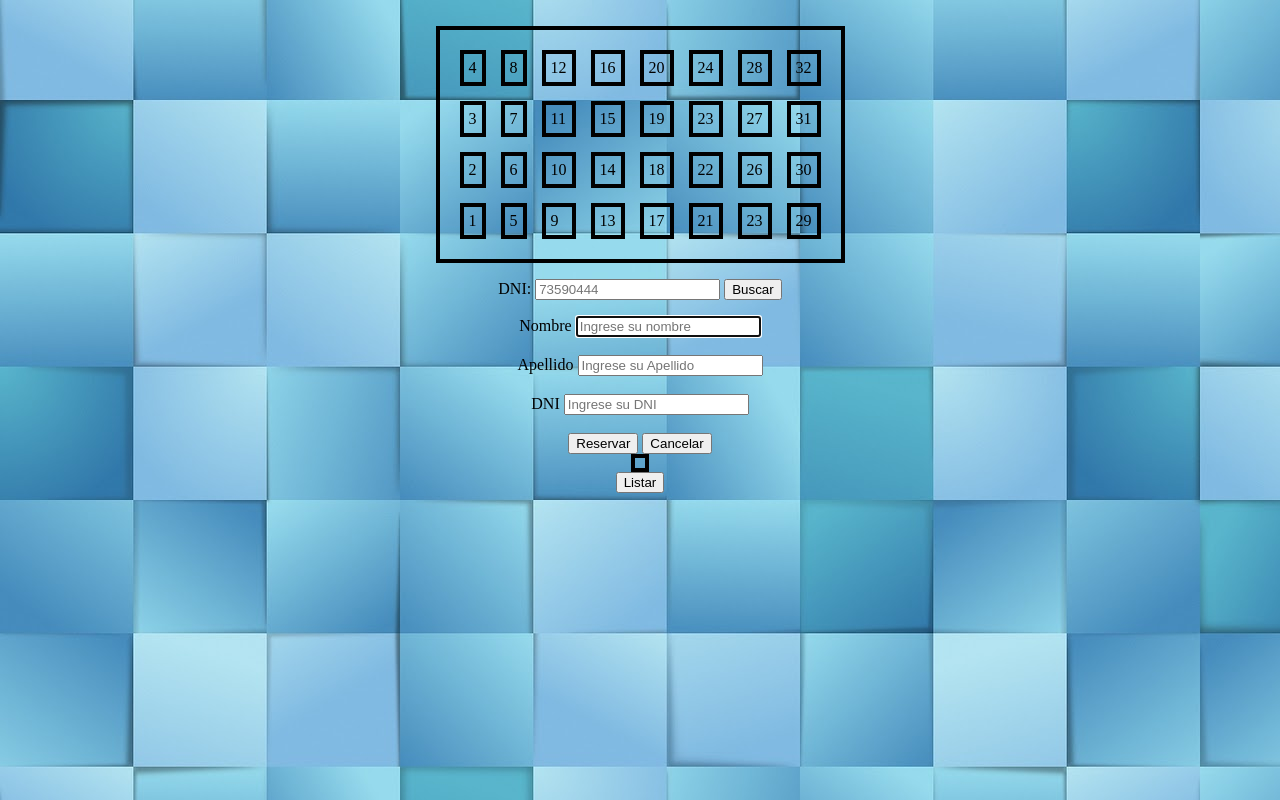
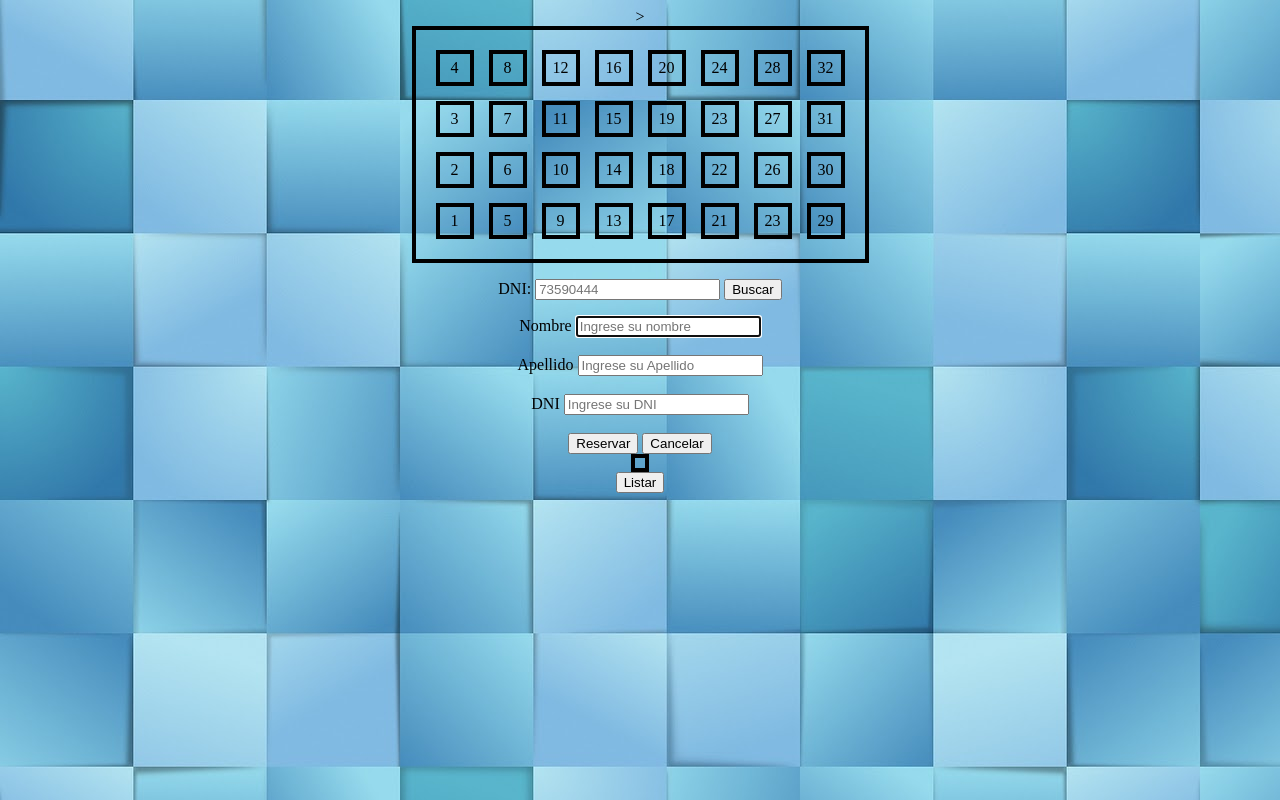
Before and after one commit to dianamariasilva/ejercicio-ev, a plain HTML site: page index.html in a window 1280 px wide. Drawn offline with Linux system fonts and the light colour scheme.

Commit message:
ejercicio evaluado

```diff
--- a/index.html
+++ b/index.html
@@ -13,65 +13,129 @@
 		}
 </style>
 </head>
-<body background="fondoazul.jpg">
+<body background="img/fondoazul.jpg">
 <body>
 <center>
 	<table class="egt">
 		<tr>
 
-  	    	<td class="celdita" id="4" onclick="">4</td>
-		    <td class="celdita" id="8">8</td>
-		    <td class="celdita" id="12">12</td>
-			<td class="celdita" id="16">16</td>
-		    <td class="celdita" id="20">20</td>
-		    <td class="celdita" id="24">24</td>
-		    <td class="celdita" id="28">28</td>
-		    <td class="celdita" id="32">32</td>
+  	    	<td class="celdita" id="4" onclick="" width="20">
+  	    	<center>4</center>
+  	    	</td>
+		    <td class="celdita" id="8" width="20">
+  	    	<center>8</center>
+  	    	</td>
+		    <td class="celdita" id="12" width="20">
+  	    	<center>12</center>
+  	    	</td>
+			<td class="celdita" id="16" width="20">
+  	    	<center>16</center>
+  	    	</td>
+		    <td class="celdita" id="20" width="20">
+  	    	<center>20</center>
+  	    	</td>
+		    <td class="celdita" id="24" width="20">
+  	    	<center>24</center>
+  	    	</td>
+		    <td class="celdita" id="28" width="20">
+  	    	<center>28</center>
+  	    	</td>
+		    <td class="celdita" id="32" width="20">
+  	    	<center>32</center>
+  	    	</td>
 
 		  </tr>
 
 		  <tr>
 
-		    <td class="celdita" id="3">3</td>
-		    <td class="celdita" id="7">7</td>
-		    <td class="celdita" id="11">11</td>
-			<td class="celdita" id="15">15</td>
-		    <td class="celdita" id="19">19</td>
-		    <td class="celdita" id="23">23</td>
-		    <td class="celdita" id="27">27</td>
-		    <td class="celdita" id="31">31</td>
+		    <td class="celdita" id="3" width="20">
+  	    	<center>3</center>
+  	    	</td>
+		    <td class="celdita" id="7" width="20">
+  	    	<center>7</center>
+  	    	</td>>
+		    <td class="celdita" id="11" width="20">
+  	    	<center>11</center>
+  	    	</td>
+			<td class="celdita" id="15" width="20">
+  	    	<center>15</center>
+  	    	</td>
+		    <td class="celdita" id="19" width="20">
+  	    	<center>19</center>
+  	    	</td>
+		    <td class="celdita" id="23" width="20">
+  	    	<center>23</center>
+  	    	</td>
+		    <td class="celdita" id="27" width="20">
+  	    	<center>27</center>
+  	    	</td>
+		    <td class="celdita" id="31" width="20">
+  	    	<center>31</center>
+  	    	</td>
 
 		  </tr>
 		<br>
 		  <tr>
 
-		    <td class="celdita" id="2">2</td>
-		    <td class="celdita" id="6">6</td>
-		    <td class="celdita" id="10">10</td>
-			<td class="celdita" id="14">14</td>
-		    <td class="celdita" id="18">18</td>
-		    <td class="celdita" id="22">22</td>
-		    <td class="celdita" id="26">26</td>
-		    <td class="celdita" id="30">30</td>
+		    <td class="celdita" id="2" width="20">
+  	    	<center>2</center>
+  	    	</td>
+		    <td class="celdita" id="6" width="20">
+  	    	<center>6</center>
+  	    	</td>
+		    <td class="celdita" id="10" width="20">
+  	    	<center>10</center>
+  	    	</td>
+			<td class="celdita" id="14" width="20">
+  	    	<center>14</center>
+  	    	</td>
+		    <td class="celdita" id="18" width="20">
+  	    	<center>18</center>
+  	    	</td>
+		    <td class="celdita" id="22" width="20">
+  	    	<center>22</center>
+  	    	</td>
+		    <td class="celdita" id="26" width="20">
+  	    	<center>26</center>
+  	    	</td>
+		    <td class="celdita" id="30" width="20">
+  	    	<center>30</center>
+  	    	</td>
 
 		  </tr>
 
 		   <tr>
 
-		    <td class="celdita" id="1">1</td>
-		    <td class="celdita" id="5">5</td>
-		    <td class="celdita" id="9">9</td>
-			<td class="celdita" id="13">13</td>
-		    <td class="celdita" id="17">17</td>
-		    <td class="celdita" id="21">21</td>
-		    <td class="celdita" id="23">23</td>
-		    <td class="celdita" id="29">29</td>
+		    <td class="celdita" id="1" width="20">
+  	    	<center>1</center>
+  	    	</td>
+		    <td class="celdita" id="5" width="20">
+  	    	<center>5</center>
+  	    	</td>
+		    <td class="celdita" id="9" width="20">
+  	    	<center>9</center>
+  	    	</td>
+			<td class="celdita" id="13" width="20">
+  	    	<center>13</center>
+  	    	</td>
+		    <td class="celdita" id="17" width="20">
+  	    	<center>17</center>
+  	    	</td>
+		    <td class="celdita" id="21" width="20">
+  	    	<center>21</center>
+  	    	</td>
+		    <td class="celdita" id="23" width="20">
+  	    	<center>23</center>
+  	    	</td>
+		    <td class="celdita" id="29" width="20">
+  	    	<center>29</center>
+  	    	</td>
 		  </tr>
 	</table>
 	<p>
 		DNI:
-		<input type="text" placeholder="73590444">
-		<input type="button" value="Buscar">
+		<input type="text" placeholder="73590444" id="buscarDni">
+		<button type="text" onclick="buscar()"">Buscar</button>
 	</p>
 	<table>
 		<div>
@@ -99,6 +163,8 @@
      </div>
 	<div id="mostrar2">
 	</div>
+	<div id="mostrar3">
+	</div>
 </center>
 	<script  type='text/javascript' src='js/js.js'></script>
 </body>
--- a/js/js.js
+++ b/js/js.js
@@ -18,7 +18,6 @@ function redirect(event){
          document.getElementById("lastname").value = obj.lastname;
         document.getElementById("dni").value = obj.dni;
     }
-    //(event.target).style.backgroundColor = ((event.target).style.backgroundColor=='rgb(248, 237, 80)') ? 'transparent' : '#F8ED50';
 }
 
 function reservar (){
@@ -36,7 +35,7 @@ function reservar (){
 
     //html += s;
 
-    celdaActual.style.backgroundColor = '#F8ED50';
+    celdaActual.style.backgroundColor = 'yellow';
 
     document.getElementById("name").value = "";
     document.getElementById("lastname").value = "";
@@ -72,88 +71,17 @@ function reservar (){
    document.getElementById('mostrar2').innerHTML=html;
 }
 
-function buscar(ingreso){
-  var buscDni=document.getElementById("buscarDni");
-  var dniSave= document.getElementById("dni").value;
-   if(buscDni==dniSave){
-    return arreglo[numeroAsiento-1] = {
-    name: document.getElementById("name").value,
-    lastname: document.getElementById("lastname").value,
-    dni: document.getElementById("dni").value,
+function buscar(){
+  var html = "";
+  var buscarDni = document.getElementById("dni").value;
+  for(var i=1; i<arreglo.length; i++){
+    var dato_1 = arreglo[i-1];
+    if(arreglo[i-1]!= undefined && buscarDni == dato_1.dni){
+  var s = "<div>" +
+    "<h1>" +  dato_1.name + "</h1>" + "<h2>" + dato_1.lastname +"</h2>" + "<h2>" + dato_1.dni +"</h2>"+
+    "</div>";
+    html += s;
     }
   }
+    document.getElementById('mostrar3').innerHTML=html;
 }
-
-  //----------------------------------------------------
-// var N = 10; // Número de asientos
-//    var asientos = [];
-//    for (var i = 0; i < N; i++) {
-//       asientos[i] = undefined;
-//    }
-// function
-//  mostrar(asientos){
-//    var s1 = "", s2 = "";
-//    for (var i = 0; i < asientos.length; i++) {
-//       var e =  (asientos[i] != undefined)  ?  '*' : '';
-//       if ( i % 2 == 0)
-//          s1 += (i+1) + "[" + e + "] ";
-//       else
-//          s2 += (i+1) + "[" + e + "] ";
-//    }
-//    return "\n" + s1 + "\n" + s2 + "\n";
-// }
-// console.log(mostrar(asientos));
-// function reserva () {
-//    var N = 10; // Número de asientos
-//    var asientos = [];
-//    for (var i = 0; i < N; i++) {
-//       asientos[i] = undefined;
-//    }
-//    var mensaje = "0: Salir\n" +
-//                  "1: Reservar  asiento\n" +
-//                  "2: Liberar asiento \n" +
-//                  "3: Buscar \n";
-
-//    var option = 0;
-//    while (true){
-//       var str = mostrar(asientos) + mensaje + " >> ingrese opcion:" ;
-//       option = parseInt( prompt( str )  );
-//       if (option == 0) {
-//          break;
-//       }else if (option == 1) {
-//          str = "seleccione asiento: " + mostrar(asientos);
-//          var nro = parseInt( prompt( str )  );
-//          if (nro > 0 && nro <= N) {
-//             var name =  prompt( "nombre del pasajero" )  ;
-//             var id = parseInt( prompt( "dni del pasajero"  ) );
-//             asientos[nro - 1] = {
-//                nombre : name,
-//                dni: id
-//             };
-//          }
-//       }else if (option == 2) {
-//          str = "seleccione asiento: " + mostrar(asientos);
-//          var nro = parseInt( prompt( str )  );
-//          if (nro >0 && nro <= N) {
-//             asientos[nro - 1] = undefined;
-//          }
-//        }else if (option == 3) {
-//          str = "Ingresar DNI: ";
-//          var nro = parseInt( prompt( str )  );
-//          for (var i= 0 ;  i < asientos.length ; i++){
-//             if (asientos[i]!= undefined) {
-//                if (asientos[i].dni==nro){
-//                str = mostrar(asientos) +
-//                      "Nombre del pasajero: " + asientos [i].nombre +
-//                      "DNI del pasajero: " + asientos [i].dni;
-
-//              alert (str);
-//                }
-//             }
-//          }
-//       }
-//    }
-
-// }
-
-// reserva();
```
Also changed, not shown: img/azulclaro.jpg (renamed from azulclaro.jpg), img/azulito.jpg (renamed from azulito.jpg), img/fondoazul.jpg (renamed from fondoazul.jpg).
